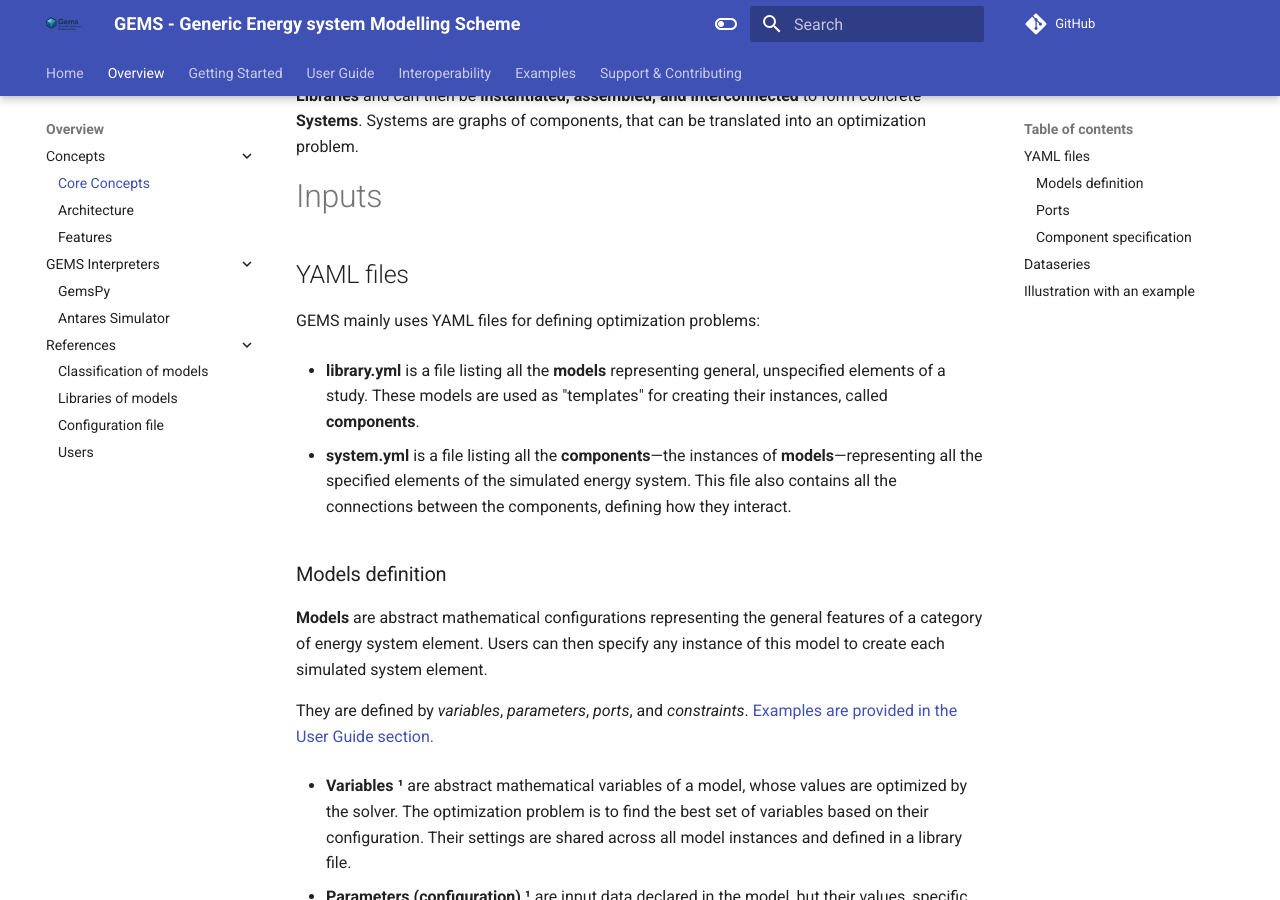
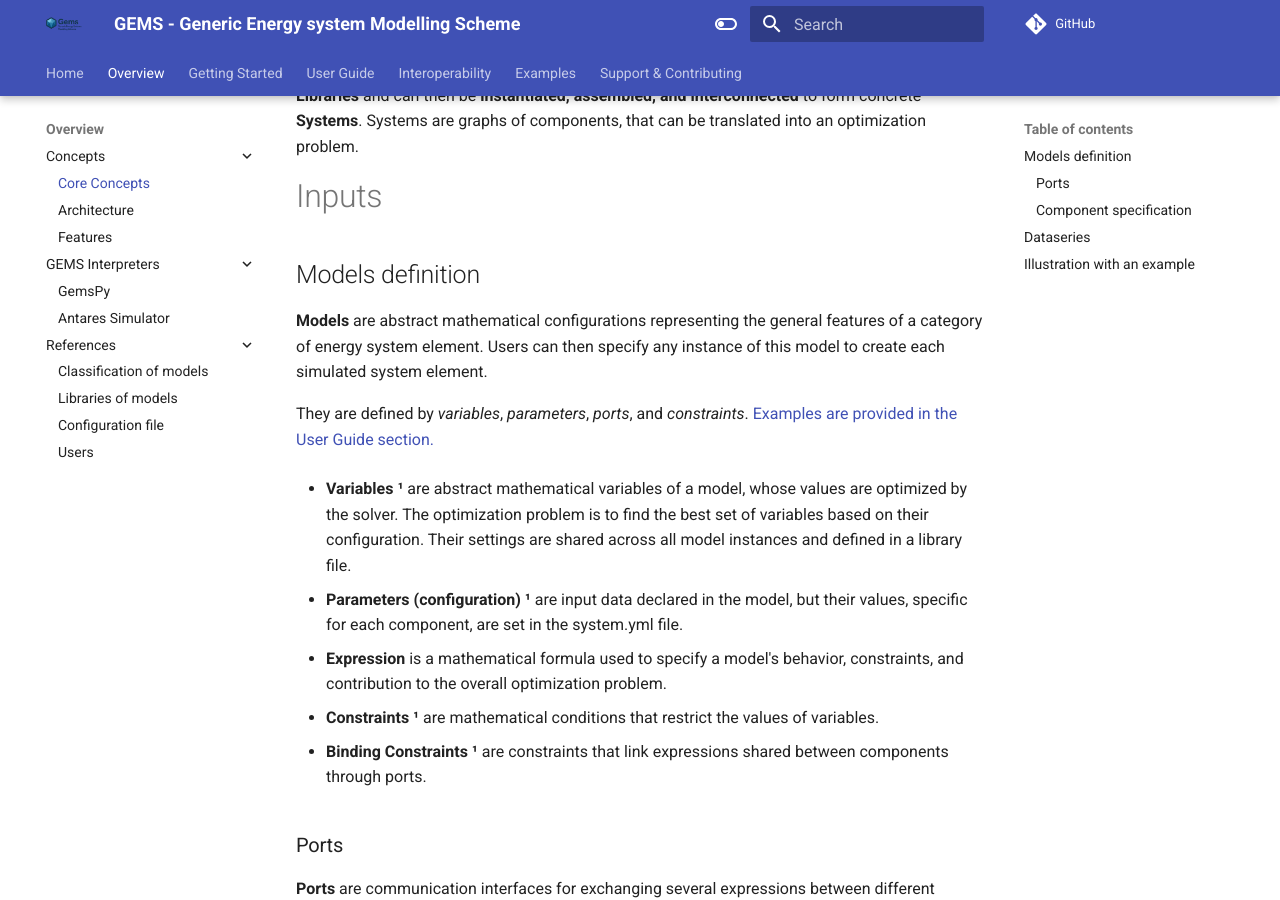
Before and after one commit to AntaresSimulatorTeam/GEMS, an MkDocs documentation site: the page built from doc/1_Overview/Concepts/1_core concepts.md, in a window 1280 px wide and 900 px high, scrolled down 305 px. Built offline with MkDocs 1.6.1 and Material for MkDocs 9.7.7, drawn with Linux system fonts in a browser that asks for light colours; comment, search, counter and statistics services are not loaded; some of the changed text lies outside the part shown.

Commit message:
transfer YAML files from CONCEPT to ARCHITECTURE

```diff
--- a/doc/1_Overview/Concepts/1_core concepts.md
+++ b/doc/1_Overview/Concepts/1_core concepts.md
@@ -12,14 +12,8 @@
 Unlike traditional algebraic modelling languages such as **AMPL or GAMS**, GEMS adopts an **object-oriented** and **graph-oriented** approach. Abstract **models** of components are defined in **Libraries** and can then be **instantiated, assembled, and interconnected** to form concrete **Systems**. Systems are graphs of components, that can be translated into an optimization problem.
 
 # Inputs
-## YAML files
-GEMS mainly uses YAML files for defining optimization problems:
 
-- **library.yml** is a file listing all the **models** representing general, unspecified elements of a study. These models are used as "templates" for creating their instances, called **components**.
-
-- **system.yml** is a file listing all the **components**—the instances of **models**—representing all the specified elements of the simulated energy system. This file also contains all the connections between the components, defining how they interact.
-
-### Models definition
+## Models definition
 
 **Models** are abstract mathematical configurations representing the general features of a category of energy system element. Users can then specify any instance of this model to create each simulated system element.
 
@@ -75,12 +69,6 @@ To get familiar with these concepts, see the table below for a correspondence be
 |Time dependency|`load` is a time dependent parameter|
 |Scenario dependency|`fix_startup_cost` can depend on the scenario chosen by the users|
 
-# Outputs
-
-The outputs of GEMS consist of the results of the modelling, in two main files: **Optimization Problem** and **Business Views**. Their structure is detailed in the [User Guide section](../../3_User%20Guide/1_syntax.md#outputs).
-
-- **Optimization Problem** contains all the global results of the simulation.
-- **Business Views** consist of the results of the simulation but according to users' [specific needs](../../3_User%20Guide/1_syntax.md#outputs).
 
 
 
```
